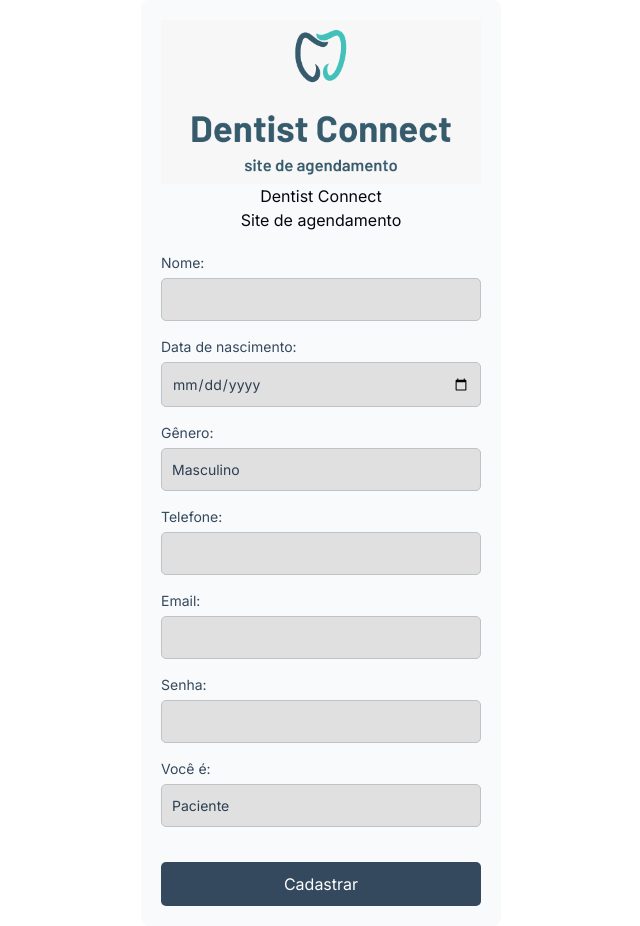
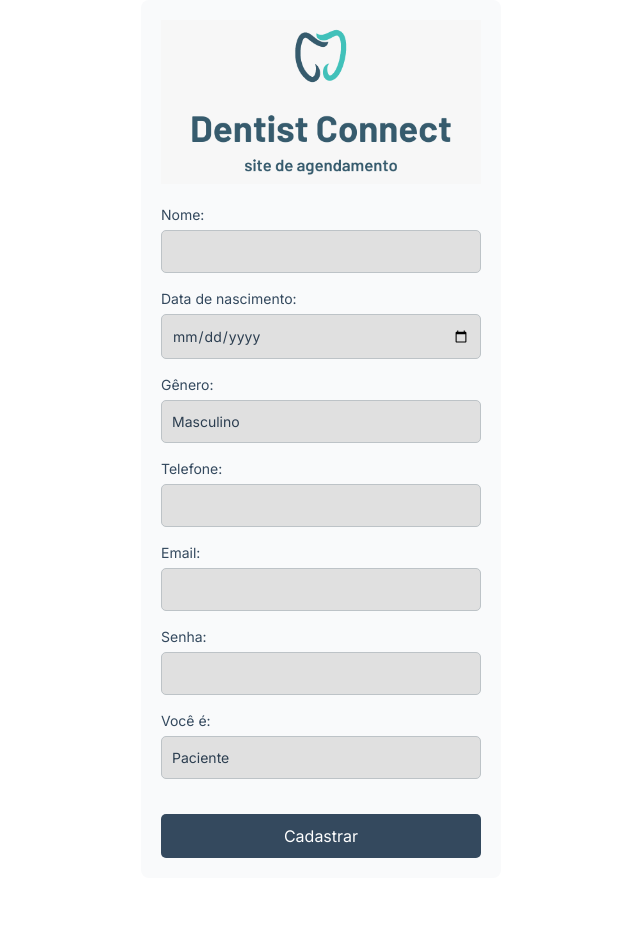
Before and after one commit to Emyllebsousa/dentistaconnect, a Next.js app in the folder dentistaconnect/: page /cadastro in a window 1280 px wide. Shown: the whole page, without its empty margins (319-959 px from the left). After the commit the page ends 878 px from the top, so only its background shows below. Built offline with nearby package versions, Linux system fonts and the light colour scheme.

Commit message:
um cadinho de coisa

```diff
--- a/dentistaconnect/src/app/cadastro/page.jsx
+++ b/dentistaconnect/src/app/cadastro/page.jsx
@@ -1,15 +1,12 @@
 import styles from "@/styles/cadastro.module.css";
+import Link from "next/link";
 
 export default function Home() {
   return (
     <div className={styles.body}>
     <div className={styles.container}>
-      <div className={styles.logo}>
+    <div className={styles.logo}>
         <img src="/logo.png" alt="Logo" />
-        <div>
-            <h1>Dentist Connect</h1>
-            <p>Site de agendamento</p>
-        </div>
     </div>
     <form>
         <div className={styles.formGroup}>
@@ -47,7 +44,7 @@ export default function Home() {
             <option value="responsavel">Responsável</option>
         </select>
         </div>
-        <button type="submit" className={styles.btn}>Cadastrar</button>
+        <button type="submit" className={styles.btn}><Link href="/">Cadastrar</Link></button>
     </form>
     </div>
     </div>
--- /dev/null
+++ b/dentistaconnect/src/app/seila/page.jsx
@@ -0,0 +1,10 @@
+
+
+export default function seila (){
+    return (
+    <div className="button">
+        <button>teste</button>
+        <pop-up>confirmado</pop-up>
+    </div>
+    )
+}
--- a/package.json
+++ b/package.json
@@ -1,5 +1,10 @@
 {
   "dependencies": {
+    "@radix-ui/react-icons": "^1.3.0",
+    "@radix-ui/react-slot": "^1.1.0",
+    "class-variance-authority": "^0.7.0",
+    "react-day-picker": "^9.0.8",
+    "tailwind-merge": "^2.5.2",
     "tailwindcss-animate": "^1.0.7"
   }
 }
```
Also changed, not shown: 1 other file (tests, documents, lock files or other folders).
